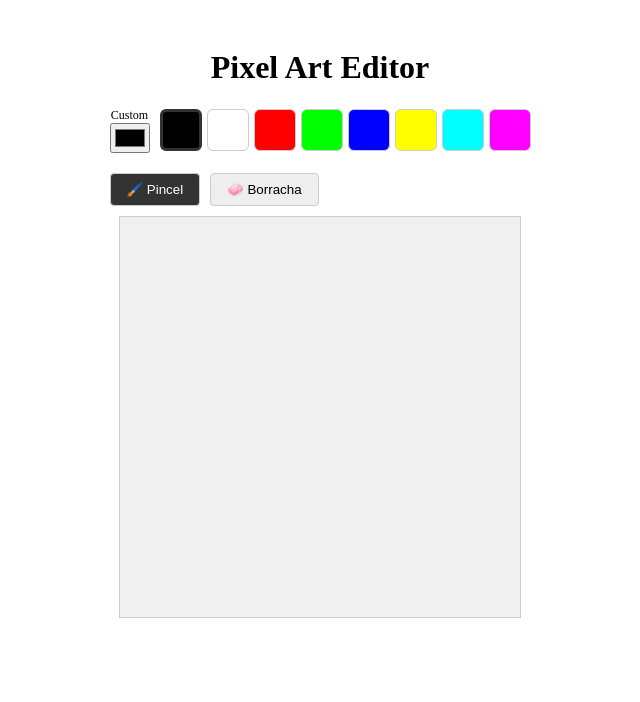
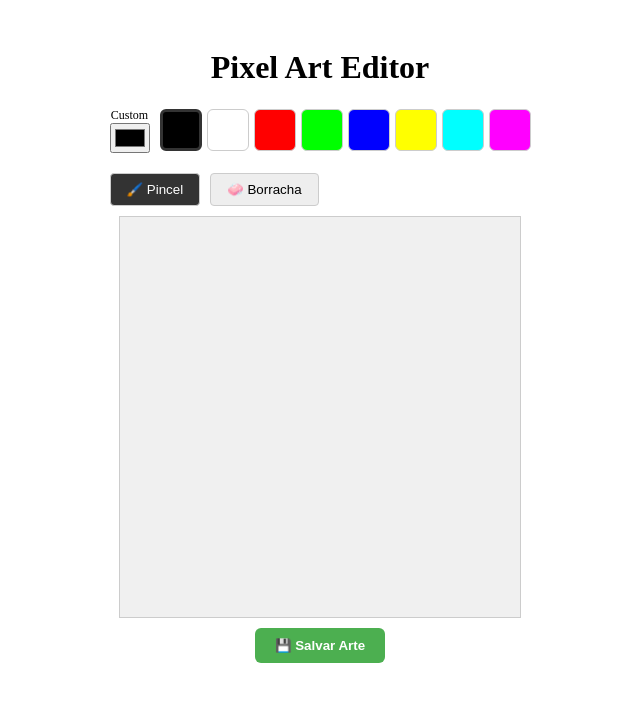
Before and after one commit to gothd/pixel-art-pro, a React (Vite) app: page / in a window 1280 px wide. Shown: the top 702 px of the page, without its empty margins (320-960 px from the left). Built offline with nearby package versions, Linux system fonts and the light colour scheme.

Commit message:
botão de download da arte através de link de url Base64

```diff
--- a/src/components/PictureCanvas.tsx
+++ b/src/components/PictureCanvas.tsx
@@ -57,7 +57,32 @@ export const PictureCanvas = ({
     onDraw({ x, y, color: "#000000" });
   };
 
+  // NOVA FUNÇÃO: O Hack do Link Fantasma
+  const handleDownload = () => {
+    const canvas = canvasRef.current;
+    if (!canvas) return;
+
+    // 1. Converte o canvas para uma URL de imagem (Base64)
+    const imageURL = canvas.toDataURL("image/png");
+
+    // 2. Cria um link <a> temporário na memória
+    const link = document.createElement("a");
+    link.href = imageURL;
+    link.download = "minha-pixel-art.png"; // Nome do arquivo
+
+    // 3. "Clica" no link programaticamente
+    link.click();
+  };
+
   return (
+    <div
+      style={{
+        display: "flex",
+        flexDirection: "column",
+        alignItems: "center",
+        gap: "10px",
+      }}
+    >
       <canvas
         ref={canvasRef}
         onPointerDown={handlePointerDown} // <--- Ligando o evento aqui
@@ -65,5 +90,22 @@ export const PictureCanvas = ({
         height={picture.height * scale}
         style={{ border: "1px solid #ccc", touchAction: "none" }} // touchAction evita scroll no celular ao desenhar
       />
+
+      {/* Botão de Salvar */}
+      <button
+        onClick={handleDownload}
+        style={{
+          padding: "10px 20px",
+          background: "#4CAF50", // Verde bonito
+          color: "white",
+          border: "none",
+          borderRadius: "6px",
+          cursor: "pointer",
+          fontWeight: "bold",
+        }}
+      >
+        💾 Salvar Arte
+      </button>
+    </div>
   );
 };
```
Lines whose indentation alone changed are shown as unchanged.
